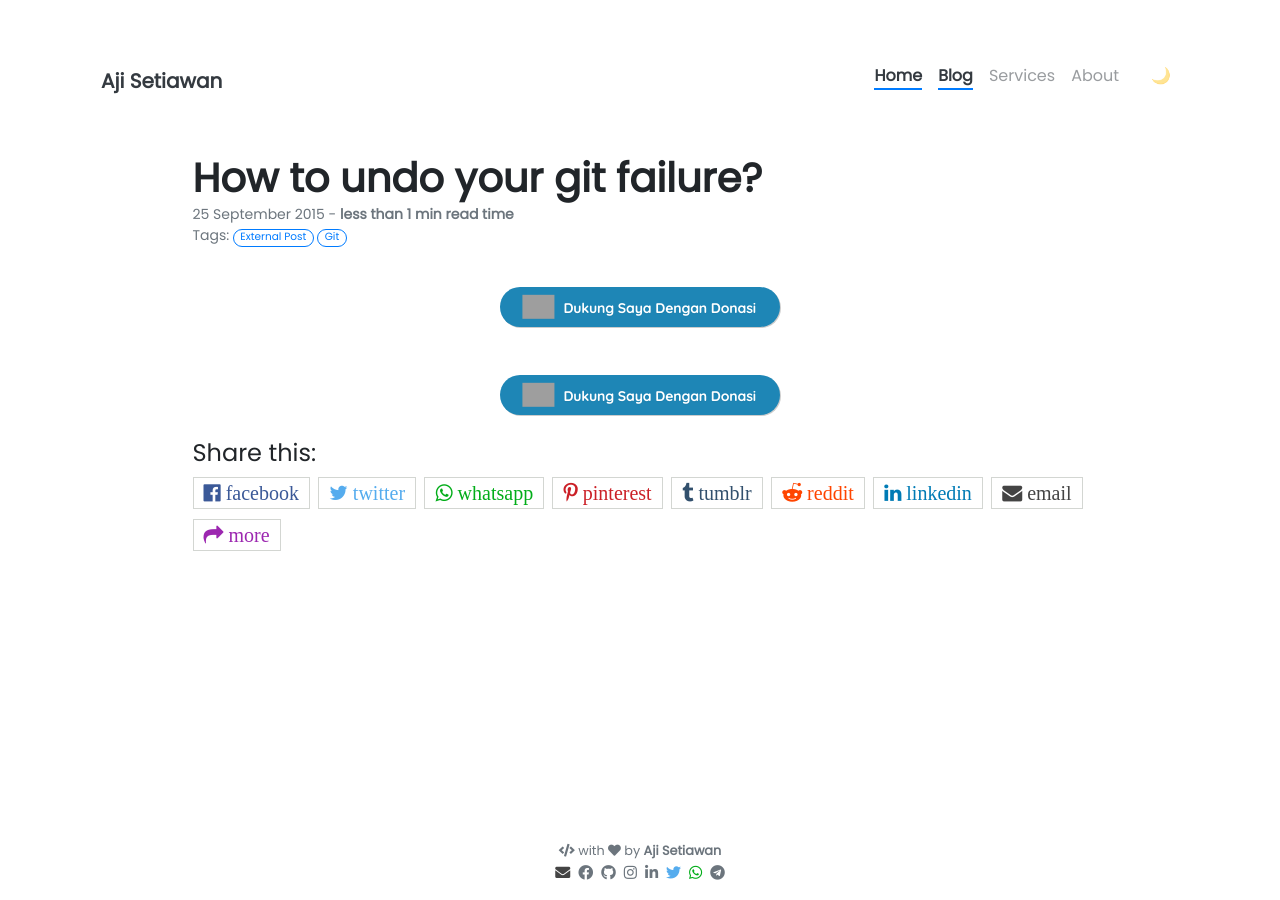
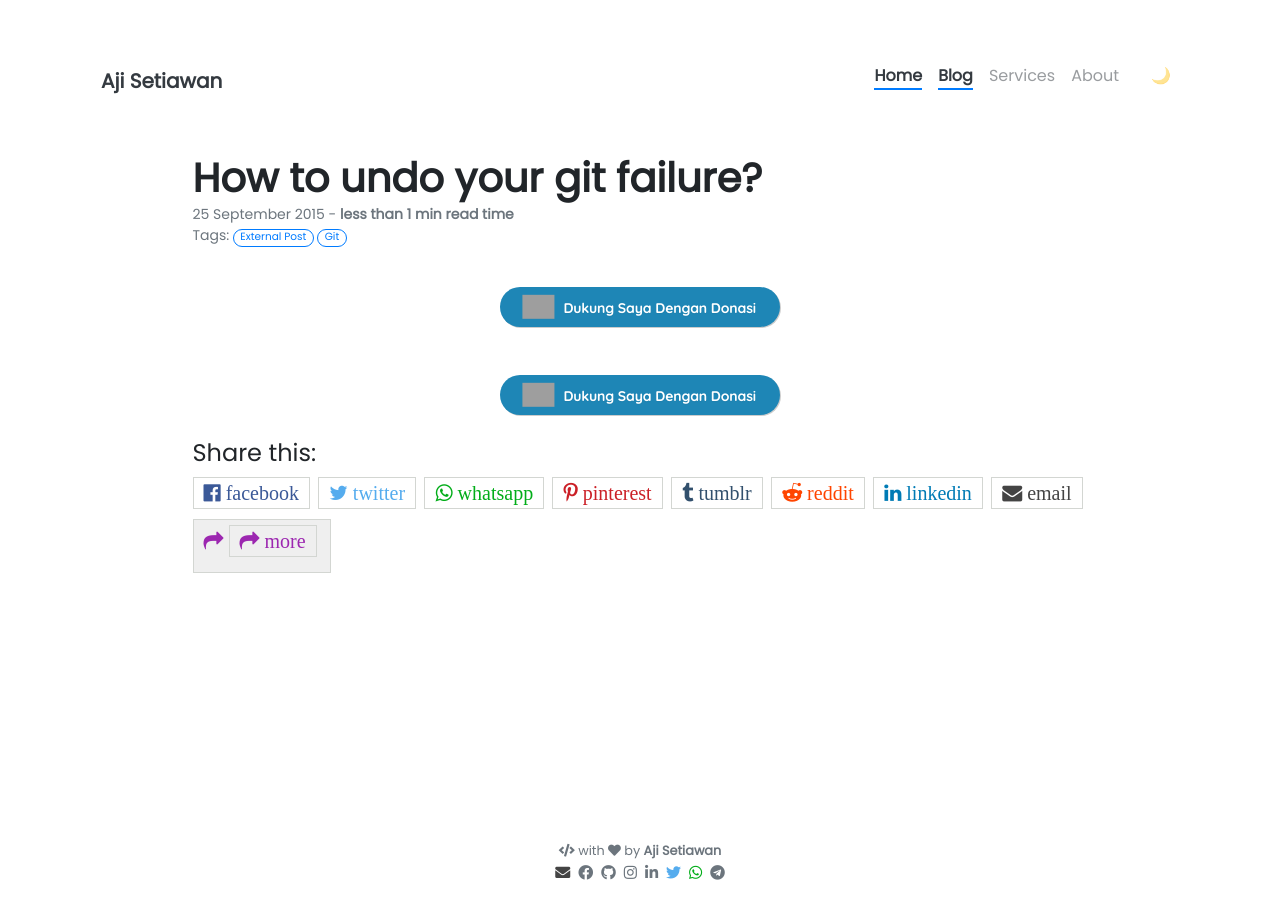
Before and after one commit to ajisetiawan716/ajisetiawan716.github.io, a Jekyll site: the page built from _posts/2015-09-25-how-to-undo-your-git-failure.md, in a window 1280 px wide. Built offline with Jekyll 4.4.1, drawn with Linux system fonts in a browser that asks for light colours; nearby versions of some CDN libraries; our own code applies the rules of GitHub Pages for plain Markdown files; comment, search, counter and statistics services are not loaded; grey boxes are pictures that could not be loaded.

Commit message:
Update share-bar.html

```diff
--- a/_includes/blog/share-bar.html
+++ b/_includes/blog/share-bar.html
@@ -50,7 +50,8 @@
             title="Share via Email" >
             <i class="fa fa-envelope share-button"> email</i>
         </a>
-        <i class="fa fa-share share-button" id="bagikan"> more</i>
+	<button id="bagikan" class="fa fa-share share-button">
+        <i class="fa fa-share share-button"> more</i>
     </div>
 
 </div>
```
